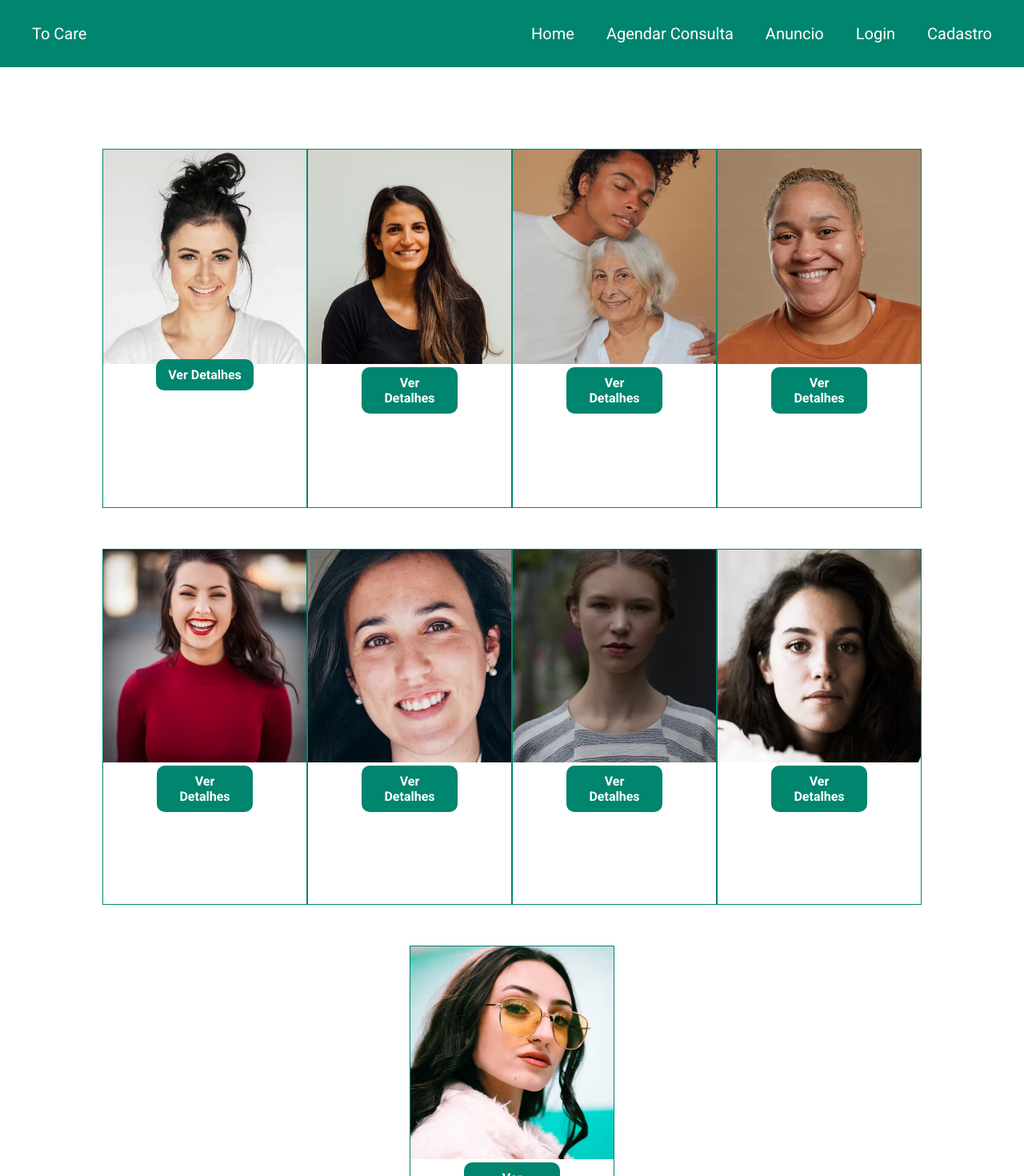
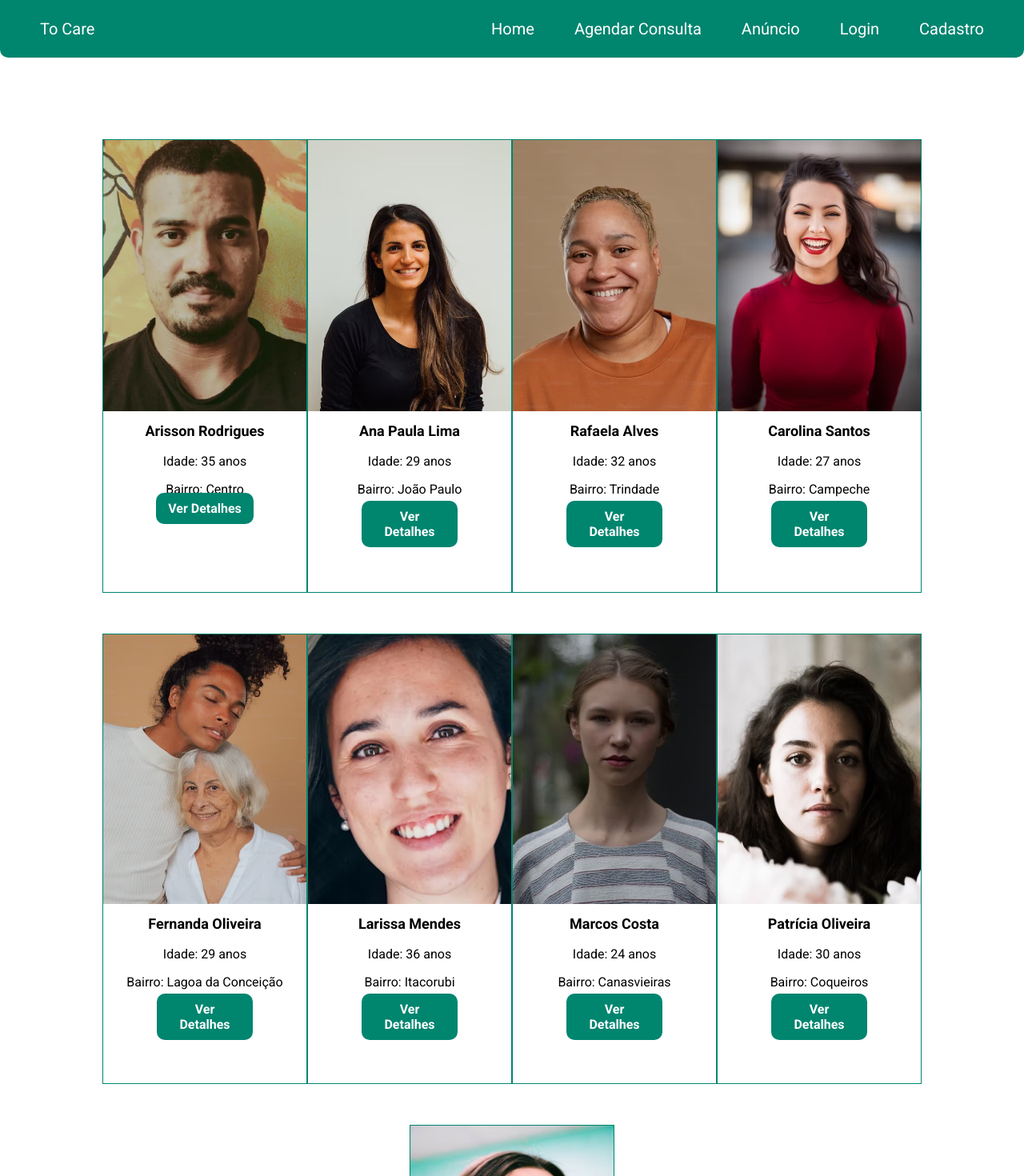
Before and after one commit to DiogoDosSantosMarques/Projeto-Aplicado, a React (Vite) app: page /cuidadores in a window 1280 px wide. Shown: the top 1470 px of the page at 80% size. Built offline with nearby package versions, Linux system fonts and the light colour scheme.

Commit message:
Pronto pra apresentação

```diff
--- a/src/components/NavBar/NavBar.jsx
+++ b/src/components/NavBar/NavBar.jsx
@@ -41,7 +41,7 @@ const NavBar = () => {
 
     <NavLink to='/anuncio'>
 
-    Anuncio
+    Anúncio
 
     </NavLink>
 
--- a/src/components/NavBar/NavBar.module.css
+++ b/src/components/NavBar/NavBar.module.css
@@ -1,21 +1,32 @@
-.navbar{
+.navbar {
     display: flex;
     justify-content: space-between;
     align-items: center;
-    padding: .5em 2em;
+    padding: 1.2em 2.5em; /* Aumentei o padding horizontal para 2.5em */
     background-color: #00856F;
     font-size: 20px;
+    border-bottom-left-radius: 10px; /* Arredonda a ponta esquerda inferior */
+    border-bottom-right-radius: 10px; /* Arredonda a ponta direita inferior */
+  }
 
-}
+  ul {
+    display: flex;
+    gap: 50px;
+    list-style: none;
+    margin: 0; /* Remova o espaçamento padrão da lista */
+    padding: 0; /* Remova o padding padrão da lista */
+  }
 
-ul{
-    display: flex;
-    gap: 40px;
-    list-style: none;
+  ul li {
+    margin: 0; /* Remova o espaçamento entre os itens da lista */
+  }
 
+  a {
+    color: #fff;
+    text-decoration: none; /* Remove sublinhado padrão dos links */
+    transition: color 0.3s ease; /* Transição suave para a cor do texto */
+  }
 
-}
-
-a{
-    color: #fff;
-}
+  a:hover {
+    color: #f0f0f0; /* Cor do texto ao passar o mouse */
+  }
--- a/src/pages/AgendarConsulta/CuidadorId.jsx
+++ b/src/pages/AgendarConsulta/CuidadorId.jsx
@@ -1,32 +1,43 @@
-import { Link } from "react-router-dom"
+import React from "react";
+import { Link } from "react-router-dom";
+import styles from "./CuidadorId.module.css"; // Estilos específicos para a página do cuidador
+import cuidador from '../../img/cuidador.avif'; // Importe a imagem correta do cuidador
+import iconWhatsapp from '../../img/iconWhatsapp.png'; // Importe a imagem do icone do WhatsApp
+const CuidadorId = () => {
+  // Número de telefone do cuidador no formato internacional com código do país
+  const numeroWhatsApp = "+5548988180759";
 
-import styles from "./Cuidadores.module.css"
+  // Função para formatar o número do WhatsApp para a URL correta
+  const formatarNumeroWhatsApp = (numero) => {
+    // Remover caracteres não numéricos do número
+    const numeroLimpo = numero.replace(/[^\d]/g, "");
+    // Montar a URL do WhatsApp com o número formatado
+    return `https://wa.me/${numeroLimpo}`;
+  };
 
-import cuidadora from '../../img/cuidadora.avif'
-
-
-
-const CuidadorId = () => {
   return (
     <div className={styles.container}>
 
-      <div className={styles.cuidadores}>
-
-      <div>
-
-        <img src={cuidadora} alt="" />
-
-        <button className="btn"> Ver Detalhes</button>
+      <div className={styles.cuidadorPerfil}>
+        <img src={cuidador} alt="Foto do Cuidador" />
+        <div className={styles.conteudo}>
+          <h3>Arisson Rodrigues</h3>
+          <p>Idade: 35 anos</p>
+          <p>Bairro: Centro</p>
+          <h3>Biografia</h3>
+          <p>Lorem ipsum dolor sit amet, consectetur adipiscing elit. Nullam aliquet neque nec ex scelerisque, eu condimentum velit tincidunt.</p>
+          <h3>Experiência</h3>
+          <p>Lorem ipsum dolor sit amet, consectetur adipiscing elit. Sed sit amet elit eros. Proin sodales nunc ac ultricies interdum.</p>
+          <a href={formatarNumeroWhatsApp(numeroWhatsApp)} target="_blank" rel="noopener noreferrer" className="btn-whatsapp">
+              <img src={iconWhatsapp} alt="Ícone do WhatsApp" className="whatsapp-icon" />
+              Contato via WhatsApp
+            </a>
+          <Link to='/editarAnuncio' className="btn">Editar Anúncio</Link>
+        </div>
       </div>
 
-
-
-      </div>
-
-
-
     </div>
-  )
+  );
 }
 
-export default CuidadorId
+export default CuidadorId;
--- /dev/null
+++ b/src/pages/AgendarConsulta/CuidadorId.module.css
@@ -0,0 +1,75 @@
+.container {
+    width: 80%;
+    margin: 0 auto;
+  }
+
+  .cuidadorPerfil {
+    display: flex;
+    justify-content: center;
+    align-items: center;
+    margin-top: 10%;
+  }
+
+  .cuidadorPerfil img {
+    width: 300px; /* Ajuste o tamanho conforme necessário */
+    height: 300px; /* Ajuste o tamanho conforme necessário */
+    border-radius: 50%;
+    object-fit: cover;
+    margin-right: 20px;
+  }
+
+  .conteudo {
+    flex: 1;
+    padding: 20px;
+    border: 1px solid #00856F;
+    background-color: #f2f2f2;
+  }
+
+  .conteudo h3 {
+    font-size: 24px;
+    margin-top: 0;
+  }
+
+  .conteudo p {
+    font-size: 16px;
+    margin-bottom: 10px;
+  }
+
+  .btn,
+  .btn-whatsapp {
+    display: inline-block;
+    padding: 10px 20px;
+    margin-top: 20px;
+    background-color: #00856F;
+    color: white;
+    text-decoration: none;
+    border: none;
+    cursor: pointer;
+  }
+
+  .btn-whatsapp {
+    display: flex;
+    align-items: center;
+  }
+
+  .whatsapp-icon {
+    width: 1%; /* Ajuste o tamanho do ícone conforme necessário */
+    height: 1%; /* Ajuste o tamanho do ícone conforme necessário */
+    margin-right: 10px;
+  }
+
+  .btn:hover,
+  .btn-whatsapp:hover {
+    opacity: 0.9;
+  }
+
+  @media (max-width: 768px) {
+    .cuidadorPerfil {
+      flex-direction: column;
+      align-items: center;
+    }
+
+    .cuidadorPerfil img {
+      margin-bottom: 20px;
+    }
+  }
--- a/src/pages/AgendarConsulta/Cuidadores.jsx
+++ b/src/pages/AgendarConsulta/Cuidadores.jsx
@@ -1,17 +1,17 @@
-import { Link } from "react-router-dom"
+import { Link } from "react-router-dom";
 
-import styles from "./Cuidadores.module.css"
+import styles from "./Cuidadores.module.css";
 
-import cuidadora from '../../img/cuidadora.avif'
-import cuidadora2 from '../../img/cuidadora2.avif'
-import cuidadora3 from '../../img/cuidadora3.avif'
-import cuidadora4 from '../../img/cuidadora4.avif'
-import cuidadora5 from '../../img/cuidadora5.avif'
-import cuidadora6 from '../../img/cuidadora6.avif'
-import cuidadora7 from '../../img/cuidadora7.avif'
-import cuidadora8 from '../../img/cuidadora8.avif'
-import cuidadora9 from '../../img/cuidadora9.avif'
-
+import cuidadora from '../../img/cuidadora.avif';
+import cuidador from '../../img/cuidador.avif';
+import cuidadora2 from '../../img/cuidadora2.avif';
+import cuidadora3 from '../../img/cuidadora3.avif';
+import cuidadora4 from '../../img/cuidadora4.avif';
+import cuidadora5 from '../../img/cuidadora5.avif';
+import cuidadora6 from '../../img/cuidadora6.avif';
+import cuidadora7 from '../../img/cuidadora7.avif';
+import cuidadora8 from '../../img/cuidadora8.avif';
+import cuidadora9 from '../../img/cuidadora9.avif';
 
 const Cuidadores = () => {
   return (
@@ -19,77 +19,100 @@ const Cuidadores = () => {
 
       <div className={styles.cuidadores}>
 
-      <div>
-
-        <img src={cuidadora} alt="" />
-
-        <Link to='/cuidadorid' className="btn"> Ver Detalhes</Link>
+        <div className={styles.cuidador}>
+          <img src={cuidador} alt="" />
+          <div className={styles.conteudo}>
+            <h3>Arisson Rodrigues</h3>
+            <p>Idade: 35 anos</p>
+            <p>Bairro: Centro</p>
+            <Link to='/cuidadorid' className="btn">Ver Detalhes</Link>
+          </div>
         </div>
 
-      <div>
-
+        <div className={styles.cuidador}>
           <img src={cuidadora2} alt="" />
-      <button className="btn"> Ver Detalhes</button>
-
+          <div className={styles.conteudo}>
+            <h3>Ana Paula Lima</h3>
+            <p>Idade: 29 anos</p>
+            <p>Bairro: João Paulo</p>
+            <button className="btn">Ver Detalhes</button>
+          </div>
         </div>
 
-
-      <div>
-
-      <img src={cuidadora5} alt="" />
-      <button className="btn"> Ver Detalhes</button>
-
+        <div className={styles.cuidador}>
+          <img src={cuidadora3} alt="" />
+          <div className={styles.conteudo}>
+            <h3>Rafaela Alves</h3>
+            <p>Idade: 32 anos</p>
+            <p>Bairro: Trindade</p>
+            <button className="btn">Ver Detalhes</button>
+          </div>
         </div>
 
-      <div>
-
-      <img src={cuidadora3} alt="" />
-      <button className="btn"> Ver Detalhes</button>
+        <div className={styles.cuidador}>
+          <img src={cuidadora4} alt="" />
+          <div className={styles.conteudo}>
+            <h3>Carolina Santos</h3>
+            <p>Idade: 27 anos</p>
+            <p>Bairro: Campeche</p>
+            <button className="btn">Ver Detalhes</button>
+          </div>
         </div>
 
-      <div>
-
-      <img src={cuidadora4} alt="" />
-
-      <button className="btn"> Ver Detalhes</button>
+        <div className={styles.cuidador}>
+          <img src={cuidadora5} alt="" />
+          <div className={styles.conteudo}>
+            <h3>Fernanda Oliveira</h3>
+            <p>Idade: 29 anos</p>
+            <p>Bairro: Lagoa da Conceição</p>
+            <button className="btn">Ver Detalhes</button>
+          </div>
         </div>
 
-
-
-      <div>
-
+        <div className={styles.cuidador}>
           <img src={cuidadora6} alt="" />
-      <button className="btn"> Ver Detalhes</button>
-
+          <div className={styles.conteudo}>
+            <h3>Larissa Mendes</h3>
+            <p>Idade: 36 anos</p>
+            <p>Bairro: Itacorubi</p>
+            <button className="btn">Ver Detalhes</button>
+          </div>
         </div>
 
-      <div>
-
+        <div className={styles.cuidador}>
           <img src={cuidadora7} alt="" />
-      <button className="btn"> Ver Detalhes</button>
-
+          <div className={styles.conteudo}>
+            <h3>Marcos Costa</h3>
+            <p>Idade: 24 anos</p>
+            <p>Bairro: Canasvieiras</p>
+            <button className="btn">Ver Detalhes</button>
+          </div>
         </div>
 
-      <div>
-
+        <div className={styles.cuidador}>
           <img src={cuidadora8} alt="" />
-
-      <button className="btn"> Ver Detalhes</button>
+          <div className={styles.conteudo}>
+            <h3>Patrícia Oliveira</h3>
+            <p>Idade: 30 anos</p>
+            <p>Bairro: Coqueiros</p>
+            <button className="btn">Ver Detalhes</button>
+          </div>
         </div>
 
-      <div>
-
+        <div className={styles.cuidador}>
           <img src={cuidadora9} alt="" />
-
-      <button className="btn"> Ver Detalhes</button>
+          <div className={styles.conteudo}>
+            <h3>Roberto Almeida</h3>
+            <p>Idade: 36 anos</p>
+            <p>Bairro: Ingleses</p>
+            <button className="btn">Ver Detalhes</button>
+          </div>
         </div>
 
       </div>
 
-
-      {/* <Link to='editarAnuncio'>Editar Anuncio</Link> */}
     </div>
-  )
+  );
 }
 
-export default Cuidadores
+export default Cuidadores;
--- a/src/pages/AgendarConsulta/Cuidadores.module.css
+++ b/src/pages/AgendarConsulta/Cuidadores.module.css
@@ -1,35 +1,50 @@
-.container{
-
-
+.container {
     width: 80%;
     margin: 0 auto;
-}
+  }
 
-.cuidadores{
+  .cuidadores {
     margin-top: 10%;
     width: 100%;
     display: flex;
     flex-wrap: wrap;
     justify-content: space-around;
     text-align: center;
+  }
 
-
-}
-
-.cuidadores div{
+  .cuidador {
     width: 25%;
     margin-bottom: 5%;
     border: 1px solid #00856F;
     overflow: hidden;
-}
+  }
 
-.cuidadores div img{
+  .cuidador img {
     width: 100%;
     height: 60%;
     object-fit: cover;
+  }
 
-}
+  .conteudo {
+    padding: 10px;
+  }
 
-.conteudo{
-    width: 100%;
-}
+  .conteudo h3 {
+    margin-top: 0;
+    font-size: 18px;
+  }
+
+  .conteudo p {
+    margin-bottom: 5px;
+  }
+
+  .btn {
+    display: inline-block;
+    padding: 8px 12px;
+    margin-top: 10px;
+    background-color: #00856F;
+    colo4r: white;
+    text-decoration: none;
+    border: none;
+    cursor: pointer;
+  }
--- a/src/pages/Cadastro/Cadastro.jsx
+++ b/src/pages/Cadastro/Cadastro.jsx
@@ -132,24 +132,6 @@ const Cadastro = () => {
             placeholder="Confirme sua Senha"
           />
         </label>
-        {erroSenha && <p className={styles.error}>As senhas não coincidem</p>}
-        <label>
-          <span>Biografia:</span>
-          <textarea
-            value={biografia}
-            onChange={(e) => setBiografia(e.target.value)}
-            placeholder="Digite sua biografia"
-          />
-        </label>
-        <label>
-          <span>Experiência:</span>
-          <input
-            type="text"
-            value={experiencia}
-            onChange={(e) => setExperiencia(e.target.value)}
-            placeholder="Insira sua experiência"
-          />
-        </label>
         <button type="submit">Cadastrar</button>
       </form>
       {showSuccessMessage && (
```
Also changed, not shown: src/img/cuidador.avif (added), src/img/iconWhatsapp.png (added). Lines whose indentation alone changed are shown as unchanged.
